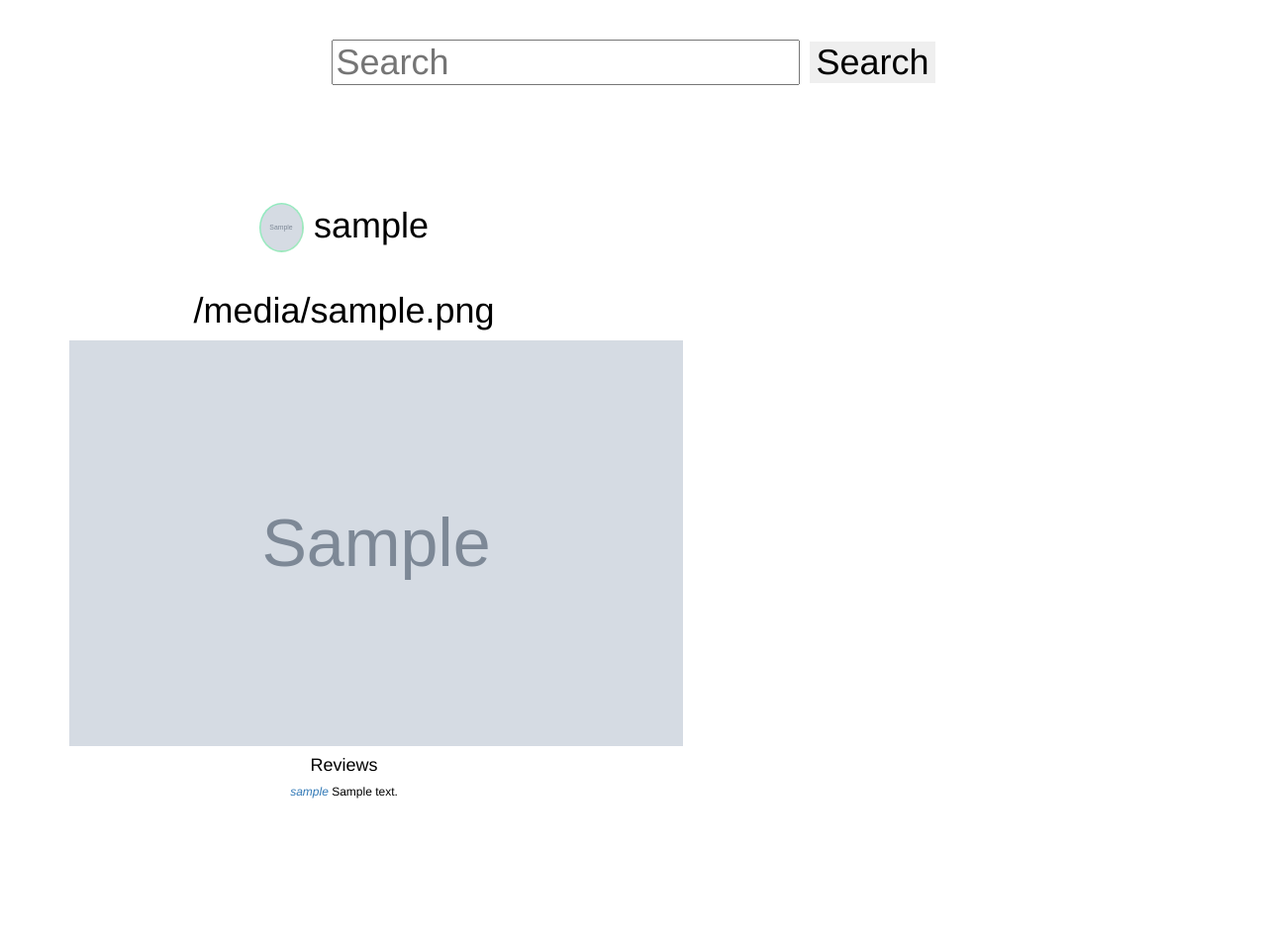
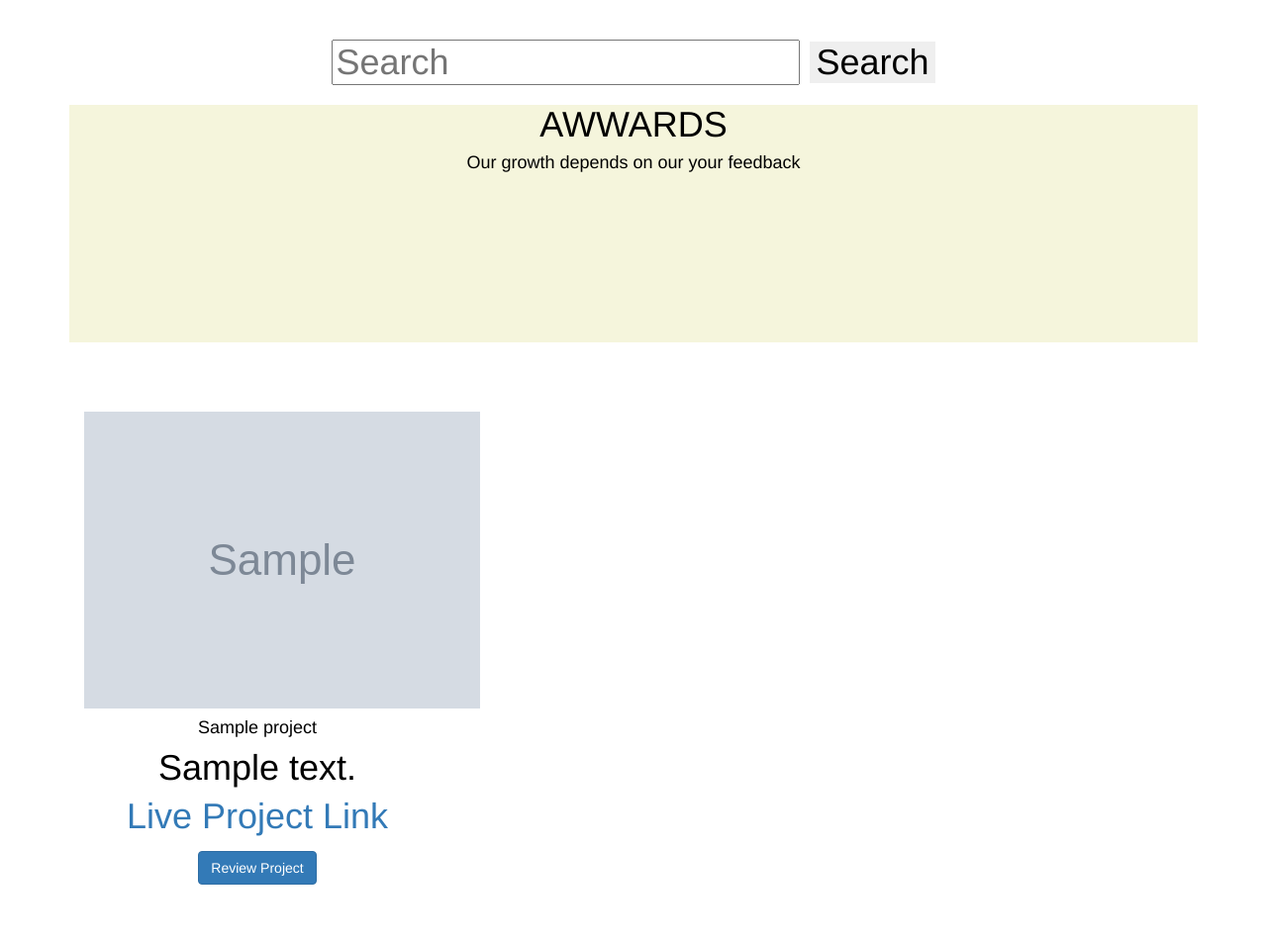
Before and after one commit to vincentouma/Awards, a Django app: template award/templates/home.html in a window 1280 px wide. Shown: the part 198-1152 px from the top of the page at 99% size. Before the commit the page ends 1005 px from the top, so only its background shows below. Run offline with Django 3.2, Linux system fonts and the light colour scheme; a user stored in the database is signed in; tables that the repository leaves empty hold one stand-in row (values such as "Sample post"); the template is opened without the code that fills it: values that come from a table or form of the project are taken from there, most other values are stand-ins (such as "Sample title", 1, 10 or a date in 2020); grey boxes marked "Sample" are stand-in pictures; some libraries are stand-ins or nearby versions.

Commit message:
add projects to home page

```diff
--- a/award/templates/home.html
+++ b/award/templates/home.html
@@ -18,78 +18,75 @@
         <button style="border:0px;" type="submit" class="formButton">Search</button>
       </form>
     </div>
-    <div>
-      <br>
-      <br>
-      <br>
-      <div  class="row">
-
-        {% for photos_item in photos %}
-        <div class="col-md-6">
-          <div  class="card">
-            <div class="card-title">
-              {% if photos_item.profile.profile_pic %}
-              <section data-toggle="modal" data-target="#modalLoginAvatar"> <img style="border-radius: 50% ; padding: 0.15rem;  width: 45px; background: linear-gradient(to right bottom, #2cd88888, #2ec96970);" class=" img-circle" src="{{ photos_item.profile.profile_pic.url}}"
-                  alt="" width="50px" height="50px"> <a href="/profiles/ {{ photos_item.profile.user.id}}" style=" color:black">{{ photos_item.profile.user.username}}</a> </section> <br>
-              {% else %}
-              <img data-toggle="modal" data-target="#modalLoginAvatar" style="border-radius: 50% ; padding: 0.15rem;  width: 45px; background: linear-gradient(to right bottom, #2cd88888, #2ec96970);" class=" img-circle" src="https://www.bristolbrewing.com/wp-content/uploads/2017/08/default-avatar.png"
-                alt="" width="50px" height="50px"> <a href="/profiles/ {{ photos_item.profile.user.id}}" style=" color:black">{{ photos_item.profile.user.username}}</a></section> <br>
-
-              {% endif %}
+    <div style="background-color:beige; height:30vh;">
+      <!-- <img src="http://pluspng.com/img-png/gold-award-png-accolade-merit-logo-gold-award-2017.png" style="width: 10%; padding: 10px; position: center" class="text-center">      -->
+       <h1 class="text-center heading"><i class="fas fa-award"  style="margin-top:50px;"></i  style="margin-top:50px;"> AWWARDS</h1>
+        <h4 class="text-center heading">Our growth depends on our your feedback</h4>
    </div>
 
-            <p>{{ photos_item.image_caption | truncatechars:100 }}</p>
 
-            <a href="/projects/{{ photos_item.id}}">
-              <p style="text-align: center;"><img data-image-id="{{photos_item.id}}" data-toggle="modal" data-target="#{{photos_item.id}}" class="" src="{{photos_item.image.url}}" alt="pic" height="410px" width="620px"></p>
-            </a>
+{% comment %} <style>
+   body {
+       background-color: lightgrey;
+   }
+</style> {% endcomment %}
 
+<div class="container-fluid">
 
-            <h4>Reviews</h4>
-            <h6 class="Reviews">
+   <div class="row" style="margin-top:30px;">
+       {% for image in all_images%}
 
-              {% for review in photos_item.comments.all %}
-              <h6 class="">
-                <a class="user">
-                  <em>{{ review.user.username }}</em>
-                </a>
-                <span class="">{{ review.comment }}</span>
-              </h6>
-              {% endfor %}
+       <div class="col-md-4 main-page d-flex" style=" margin-top: 40px; margin-bottom:50px;">
+           <div class="card card-cascade wider flex-fill ">
 
+               <!-- Card image -->
+               <div class="view view-cascade overlay">
+                   <a data-toggle="modal" data-target="#{{image.id}}"><img class="card-img-top"
+                           src="{{image.image.url}}" alt="{{image.title}}"></a>
+               </div>
+               <!--Card content-->
+               <div class="card-body">
 
+                   <!--Title-->
+                   <h4 class="card-title">{{image.title}}</h4>
+                   <!--Text-->
+                   <p class="card-text">{{image.details}}</p>
+                   <p><a href="{{image.link}}">Live Project Link</a></p>
 
-              {% if request.user.is_authenticated %}
-              <section class="input-row">
-                <i class="" aria-hidden="true"></i>
-                <div class="comment-input-wrapper">
-                  <form action="{% url 'comment' image_id=photos_item.id %}" method="post">
-                    {% csrf_token %}
-                    {% bootstrap_form comm %}
-                    <!-- <button type='submit' class='btn btn-primary'>Review</button> -->
-                  </form>
-                </div>
-                <div class="hidden-data {{ image.pk }}" style="display: none;">
-                  <span class="image-pk">{{ image.pk }}</span>
-                </div>
-              </section>
-              {% endif %}
-
-            </h6>
-            <!--  -->
+                   <a href="{% url 'project_review' image.pk %}" class="btn btn-primary btn-md" target="_blank">Review Project</a>
 
                </div>
            </div>
-        <br>
-        <br>
-        <br>
-        <br>
-        {% endfor %}
-        <br>
-        <br>
+       </div>
+       <!--Modal: modalYT-->
+       <div class="modal fade" id="{{image.id}}" tabindex="-1" role="dialog" aria-labelledby="myModalLabel"
+           aria-hidden="true">
+           <div class="modal-dialog modal-lg" role="document">
+                       <div class="embed-responsive embed-responsive-16by9">
+                           <img class="embed-responsive-item" src="{{image.image.url}}" alt="Image Loading"
+                               style="margin:10px;" allowfullscreen>
+                       </div>
+
            </div>
        </div>
+       <!--Modal: modalYT-->
 
+
+       {% empty %}
+
+
+       <div class="container">
+       <div class="row">
+           <h1 class="text-center" style="font-style:italics;"> No Projects Yet</h1>
+       </div>
+       {% endfor %}
+   </div>
+   <!-- Card deck -->
+   <div class="row">
+   </div>
+
+</div>
+</div>
 
 
   </div>
```
Lines whose indentation alone changed are shown as unchanged.
